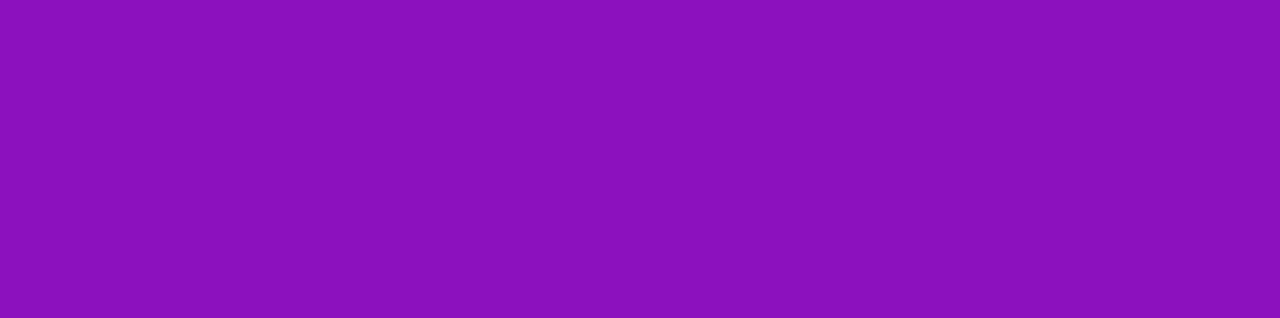
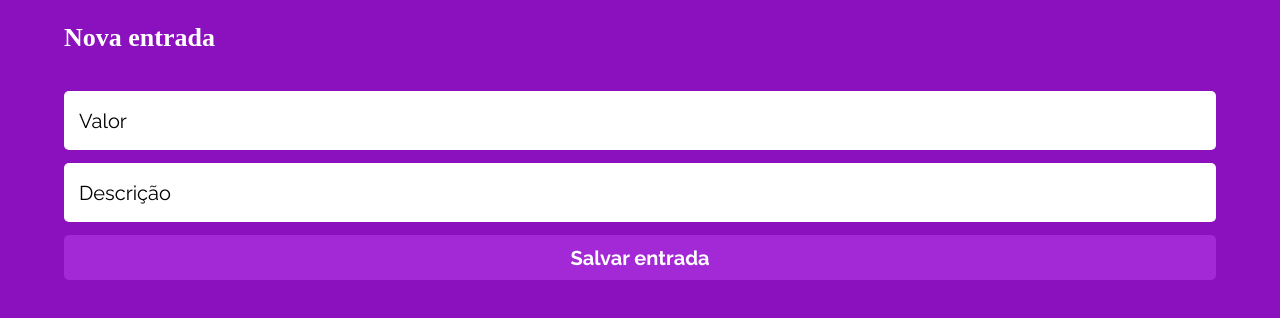
Before and after one commit to Aikenkov/projeto13-mywallet-front, a React (Create React App) app: page /new-entry in a window 1280 px wide. Before the commit this address had no page. Shown: the top 318 px of the page. Built offline with nearby package versions, Linux system fonts and the light colour scheme; a web font is replaced by a local one.

Commit message:
Layout da tela de adicionar itens  em progresso

```diff
--- a/src/components/App.js
+++ b/src/components/App.js
@@ -2,6 +2,8 @@ import { BrowserRouter, Routes, Route } from "react-router-dom";
 import GlobalStyle from "../styles/globalStyles";
 import HomeScreen from "./HomeScreen";
 import LoginScreen from "./LoginScreen";
+import NewEntry from "./NewEntry";
+import NewExit from "./NewExit";
 import RegistrationScreen from "./RegistrationScreen";
 
 export default function App() {
@@ -13,6 +15,8 @@ export default function App() {
                     <Route path='/' element={<LoginScreen />} />
                     <Route path='/cadastro' element={<RegistrationScreen />} />
                     <Route path='/home' element={<HomeScreen />} />
+                    <Route path='/new-entry' element={<NewEntry />} />
+                    <Route path='/new-exit' element={<NewExit />} />
                 </Routes>
             </BrowserRouter>
         </>
--- a/src/components/LoginScreen.js
+++ b/src/components/LoginScreen.js
@@ -60,6 +60,7 @@ const Wrapper = styled.div`
     flex-direction: column;
     align-items: center;
     justify-content: center;
+    width: 100vw;
 
     h1 {
         font-family: Saira Stencil One;
--- /dev/null
+++ b/src/components/NewEntry.js
@@ -0,0 +1,56 @@
+import styled from "styled-components";
+import FormStyle from "../styles/FormStyle";
+import { Link, useNavigate } from "react-router-dom";
+import { useState } from "react";
+
+export default function NewEntry() {
+    const [form, setForm] = useState({
+        value: "",
+        description: "",
+    });
+
+    function handleForm(e) {
+        setForm({
+            ...form,
+            [e.target.name]: e.target.value,
+        });
+    }
+
+    return (
+        <Wrapper>
+            <h1>Nova entrada</h1>
+            <FormStyle>
+                <form onSubmit={handleForm}>
+                    <input
+                        placeholder='Valor'
+                        type='text'
+                        name='value'
+                        onChange={handleForm}
+                        value={form.value}
+                    />
+                    <input
+                        placeholder='Descrição'
+                        type='text'
+                        name='description'
+                        onChange={handleForm}
+                        value={form.description}
+                    />
+                    <button>Salvar entrada</button>
+                </form>
+            </FormStyle>
+        </Wrapper>
+    );
+}
+
+const Wrapper = styled.div`
+    display: flex;
+    flex-direction: column;
+    padding: 0 5vw;
+    height: 100vh;
+
+    h1 {
+        margin: 25px 0 40px;
+        font-weight: 700;
+        font-size: 26px;
+    }
+`;
--- /dev/null
+++ b/src/components/NewExit.js
@@ -0,0 +1,57 @@
+import styled from "styled-components";
+import FormStyle from "../styles/FormStyle";
+import { Link, useNavigate } from "react-router-dom";
+import { useState } from "react";
+
+export default function NewExit() {
+    const [form, setForm] = useState({
+        value: "",
+        description: "",
+    });
+
+    function handleForm(e) {
+        setForm({
+            ...form,
+            [e.target.name]: e.target.value,
+        });
+    }
+
+    return (
+        <Wrapper>
+            <h1>Nova saída</h1>
+            <FormStyle>
+                <form onSubmit={handleForm}>
+                    <input
+                        placeholder='Valor'
+                        type='text'
+                        name='value'
+                        onChange={handleForm}
+                        value={form.value}
+                    />
+                    <input
+                        placeholder='Descrição'
+                        type='text'
+                        name='description'
+                        onChange={handleForm}
+                        value={form.description}
+                    />
+                    <button>Salvar saída</button>
+                </form>
+            </FormStyle>
+        </Wrapper>
+    );
+}
+
+const Wrapper = styled.div`
+    display: flex;
+    flex-direction: column;
+    align-items: center;
+    padding: 0 5vw;
+    height: 100vh;
+
+    h1 {
+        margin: 25px 0 40px;
+        font-weight: 700;
+        font-size: 26px;
+    }
+`;
--- a/src/styles/FormStyle.js
+++ b/src/styles/FormStyle.js
@@ -7,7 +7,6 @@ export default function FormStyle({ children }) {
 const Wrapper = styled.div`
     display: flex;
     flex-direction: column;
-    width: 100vw;
     align-items: center;
     justify-content: center;
 
@@ -23,7 +22,7 @@ const Wrapper = styled.div`
         align-items: center;
         background-color: var(--sub-color);
         border: none;
-        width: 85%;
+        width: 90vw;
         height: 45px;
         border-radius: 5px;
         cursor: pointer;
@@ -32,7 +31,7 @@ const Wrapper = styled.div`
     }
 
     input {
-        width: 85%;
+        width: 90vw;
         color: #000000;
         font-size: 20px;
         background-color: #ffffff;
--- a/src/styles/globalStyles.js
+++ b/src/styles/globalStyles.js
@@ -159,6 +159,7 @@ table {
         body{
             background-color: var(--main-color);
         }
+
     }
 
 `;
```
